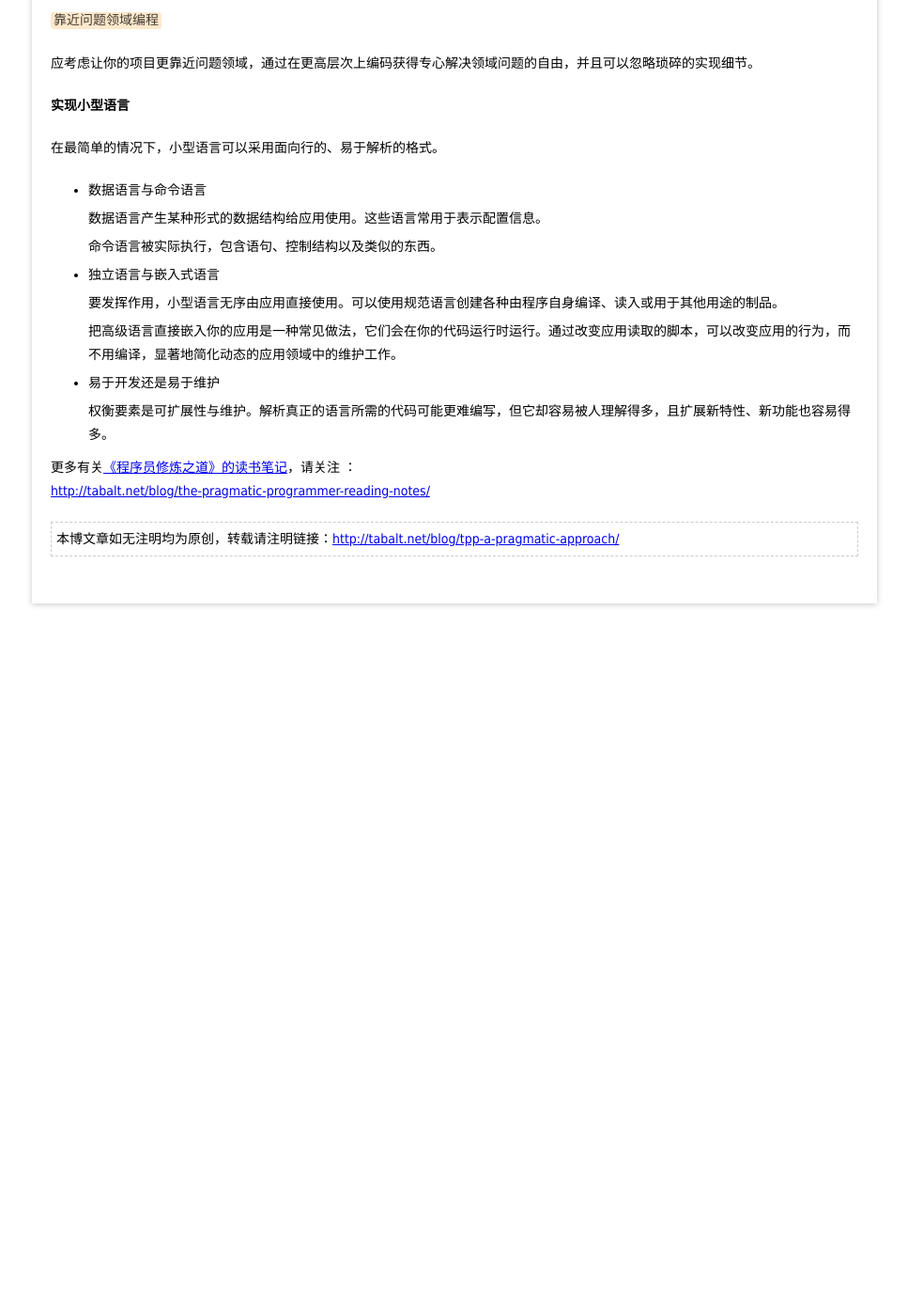
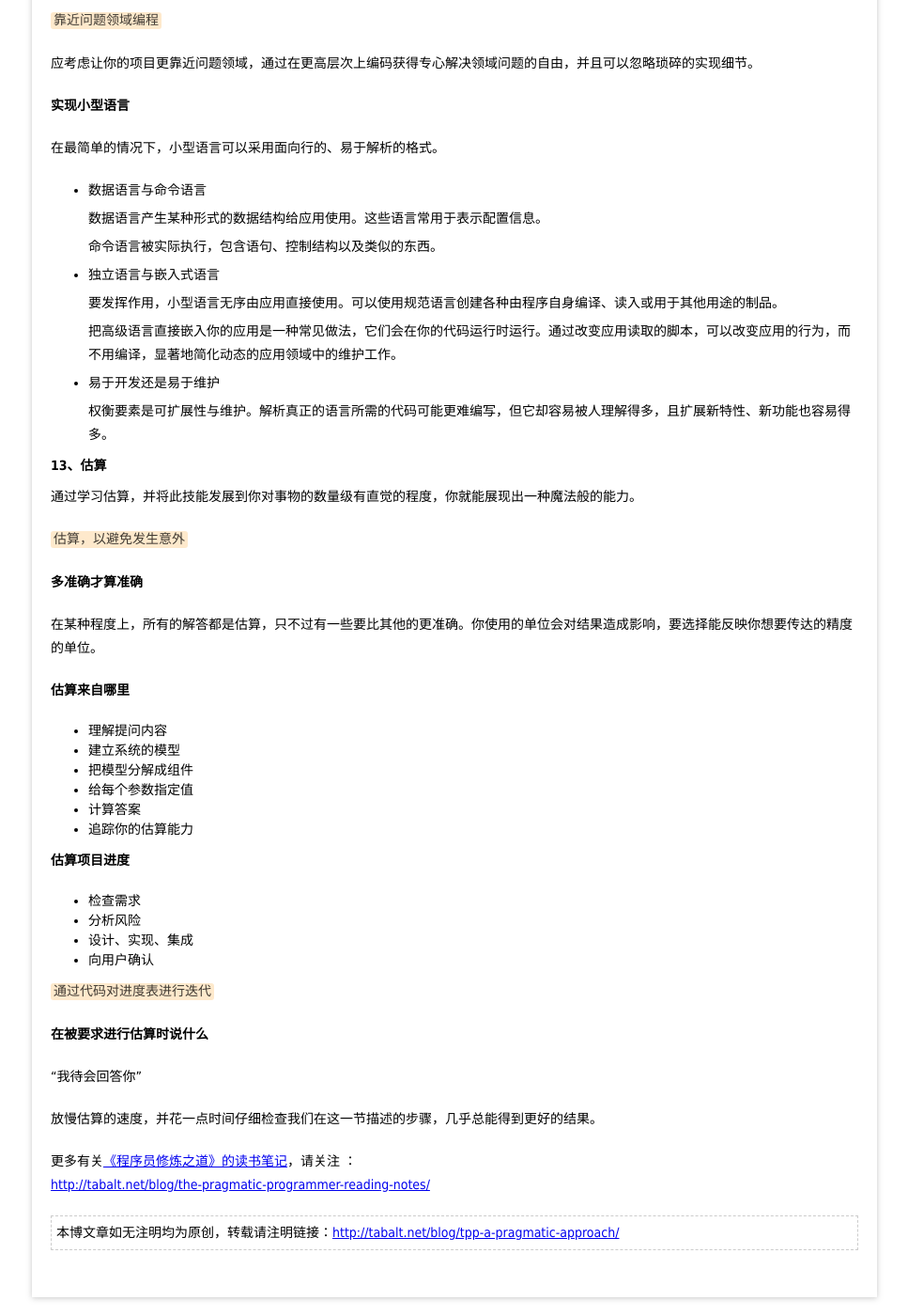
Before and after one commit to tabalt/tabalt.github.io, a Jekyll site: the page built from _posts/the-pragmatic-programmer/2014-11-08-tpp-a-pragmatic-approach.md, in a window 1280 px wide and 1400 px high, scrolled down 4634 px. Shown: the whole window at 94% size, without its empty margins (156-1123 px from the left). Built offline with Jekyll 4.4.1, drawn with Linux system fonts in a browser that asks for light colours; Markdown is read by kramdown in place of the engine named in the settings; comment, search, counter and statistics services are not loaded; before the commit the page ends 5296 px from its top, so only the background shows below that.

Commit message:
update blog

```diff
--- a/_posts/the-pragmatic-programmer/2014-11-08-tpp-a-pragmatic-approach.md
+++ b/_posts/the-pragmatic-programmer/2014-11-08-tpp-a-pragmatic-approach.md
@@ -263,6 +263,44 @@ DRY原则是注重实效的程序员的工具箱里最重要的工具之一。
 
 
 
+#### 13、估算
+
+通过学习估算，并将此技能发展到你对事物的数量级有直觉的程度，你就能展现出一种魔法般的能力。
+
+`估算，以避免发生意外`
+
+
+**多准确才算准确**
+
+在某种程度上，所有的解答都是估算，只不过有一些要比其他的更准确。你使用的单位会对结果造成影响，要选择能反映你想要传达的精度的单位。
+
+**估算来自哪里**
+
+* 理解提问内容
+* 建立系统的模型
+* 把模型分解成组件
+* 给每个参数指定值
+* 计算答案
+* 追踪你的估算能力
+
+**估算项目进度**
+
+* 检查需求
+* 分析风险
+* 设计、实现、集成
+* 向用户确认
+
+`通过代码对进度表进行迭代`
+
+
+**在被要求进行估算时说什么**
+
+“我待会回答你”
+
+放慢估算的速度，并花一点时间仔细检查我们在这一节描述的步骤，几乎总能得到更好的结果。
+
+
+
 
 
 
```
